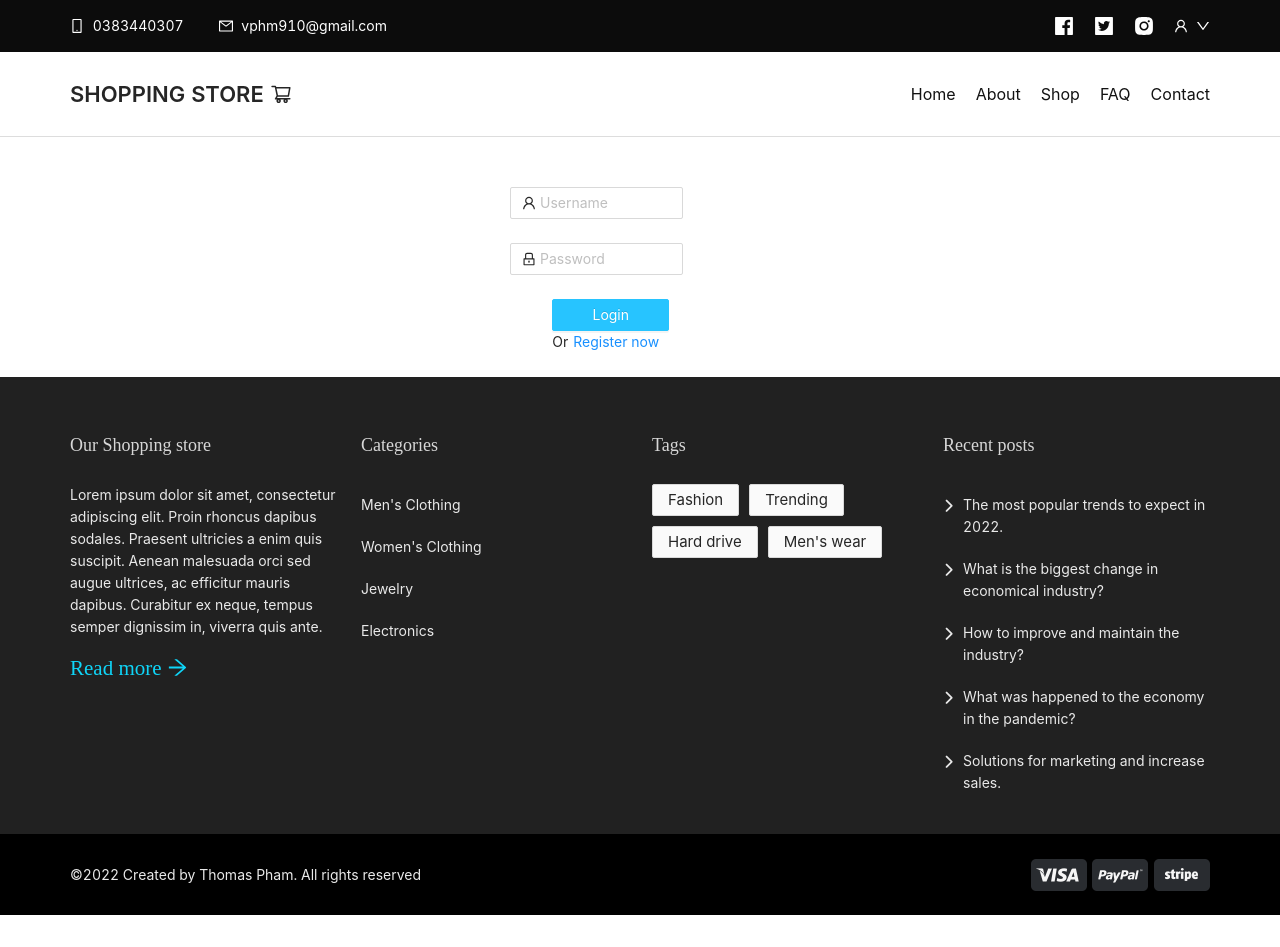
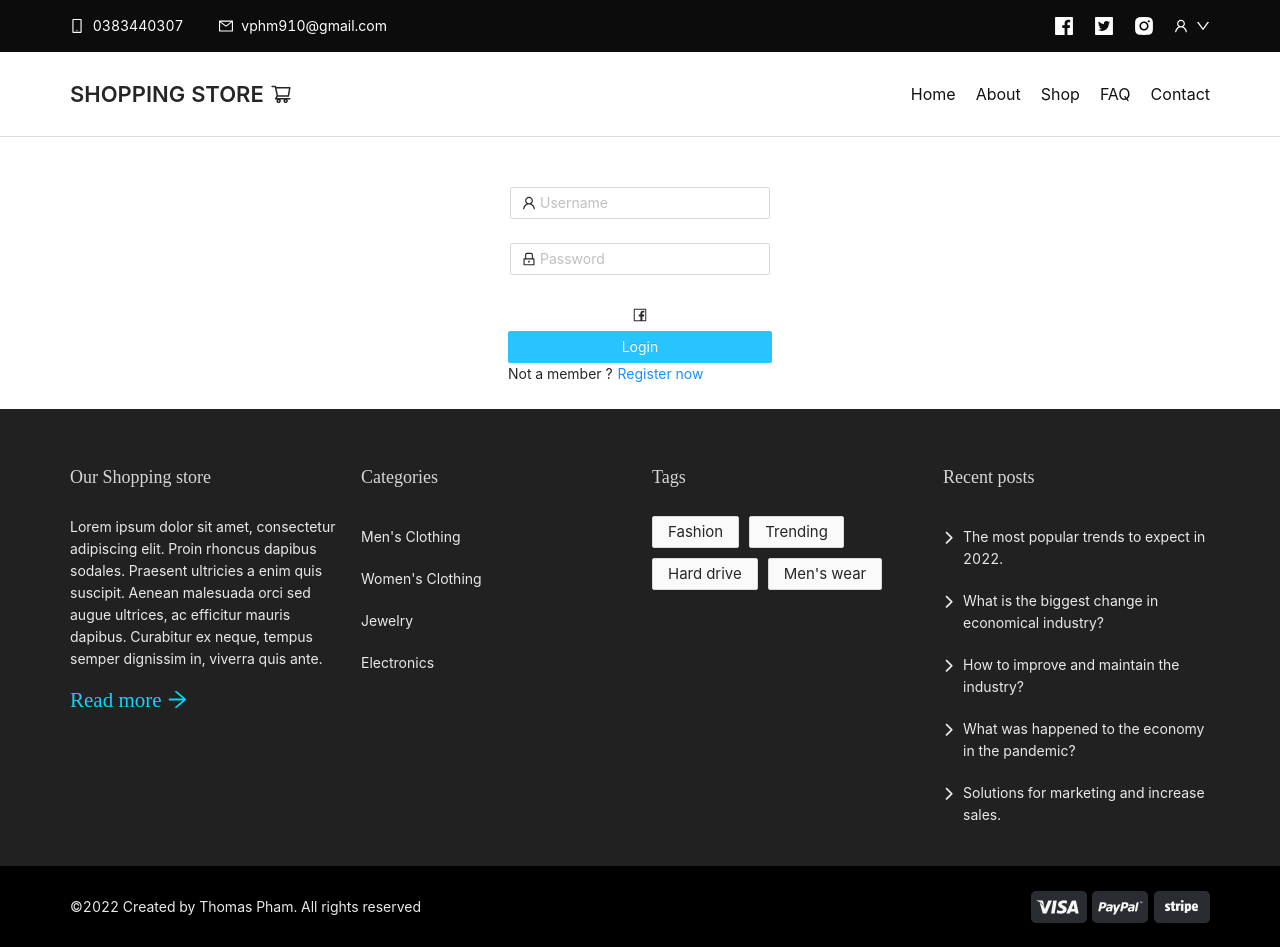
Before and after one commit to pdvx/shopping-store-master, a React (Create React App) app: page /demo/react/antdesign/grocery/signin in a window 1280 px wide. Before the commit the page ends 915 px from the top, so only its background shows below. Built offline with nearby package versions, Linux system fonts and the light colour scheme.

Commit message:
fix sign up

```diff
--- a/src/pages/signIn.js
+++ b/src/pages/signIn.js
@@ -1,6 +1,6 @@
 import React, { useState } from 'react';
 import axios from 'axios';
-import { LockOutlined, UserOutlined } from '@ant-design/icons';
+import { LockOutlined, UserOutlined, FacebookOutlined } from '@ant-design/icons';
 import { Button, Form, Input, message } from 'antd';
 import { NavLink, useNavigate } from 'react-router-dom';
 import { FacebookAuthProvider, signInWithPopup } from 'firebase/auth';
@@ -82,14 +82,14 @@ const AppSignin = ({ token, setToken }) => {
         </button> */}
       </div>
       <Form
-        style={{ width: '70%', margin: '0 auto' }}
+        style={{ margin: '0 auto' }}
         name="normal_login"
         className="login-form"
         labelCol={{
           span: 24,
         }}
         wrapperCol={{
-          span: 16,
+          span: 24,
         }}
         onFinish={loginHandle}
       >
@@ -130,16 +130,12 @@ const AppSignin = ({ token, setToken }) => {
           />
         </Form.Item>
 
-        {/* <Form.Item
-          name="remember"
-          valuePropName="checked"
-          wrapperCol={{
-            offset: 8,
-            span: 16,
-          }}
+        <Form.Item
+          style={{ justifyContent: 'center', display: 'flex', margin: '0 auto' }}
+          onClick={fbLogin}
         >
-          <Checkbox>Remember me</Checkbox>
-        </Form.Item> */}
+          <FacebookOutlined/>
+        </Form.Item>
 
         <Form.Item style={{ justifyContent: 'center', display: 'flex' }}>
           <Button
@@ -149,7 +145,7 @@ const AppSignin = ({ token, setToken }) => {
           >
             Login
           </Button>
-          Or
+          Not a member ?
           <NavLink
             to={`/demo/react/antdesign/grocery/signup`}
             style={{ marginLeft: '5px' }}
--- a/src/pages/signUp.js
+++ b/src/pages/signUp.js
@@ -64,8 +64,9 @@ const AppSignup = () => {
         message.success("Created new account successfully")
       } else {
       }
-    }).catch(() => {
-      message.error("Username had already taken")
+    })
+    .catch(() => {
+      message.error("Something went wrong. Please try again in a few seconds")
     });
   };
 
```
